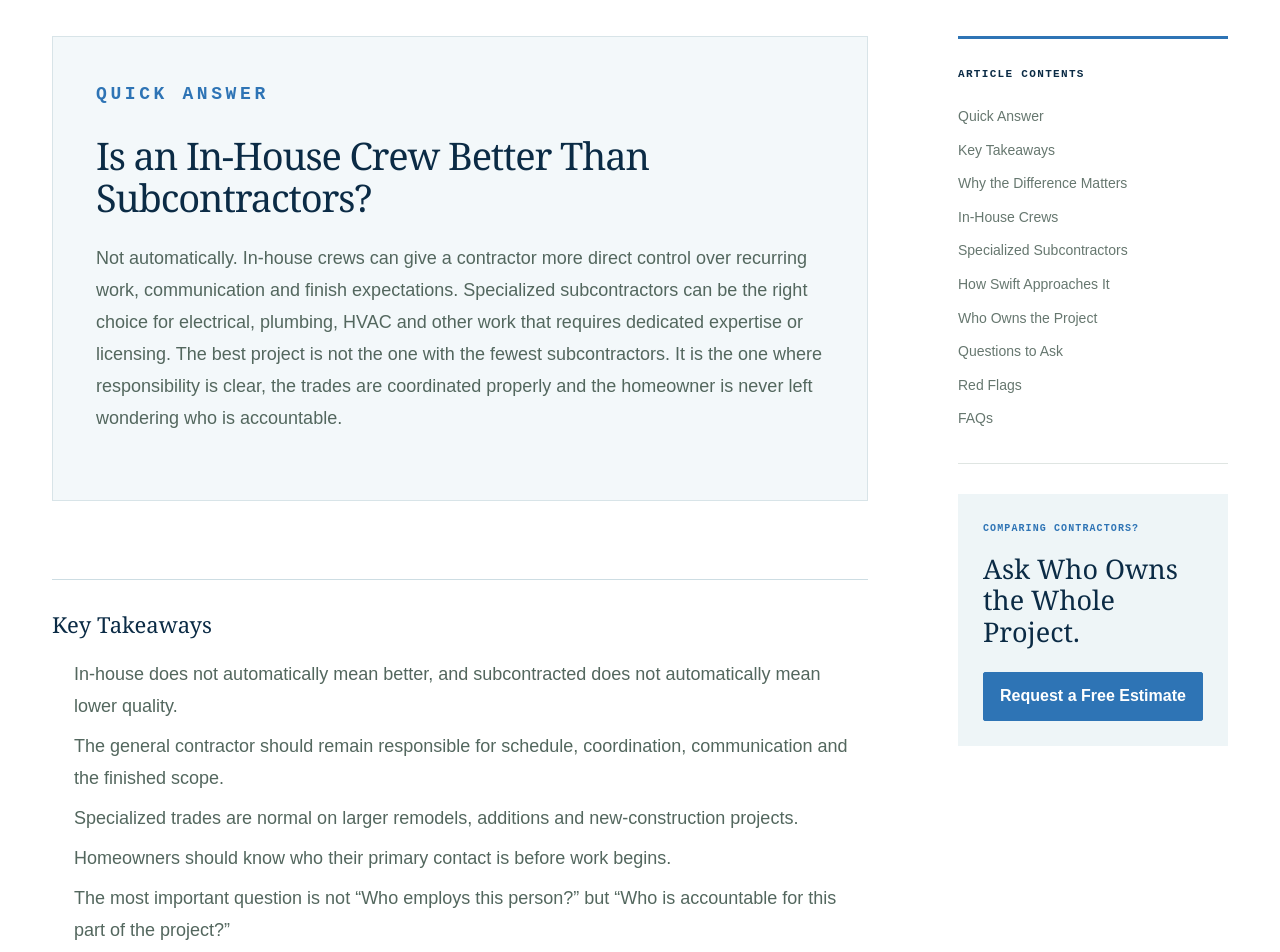
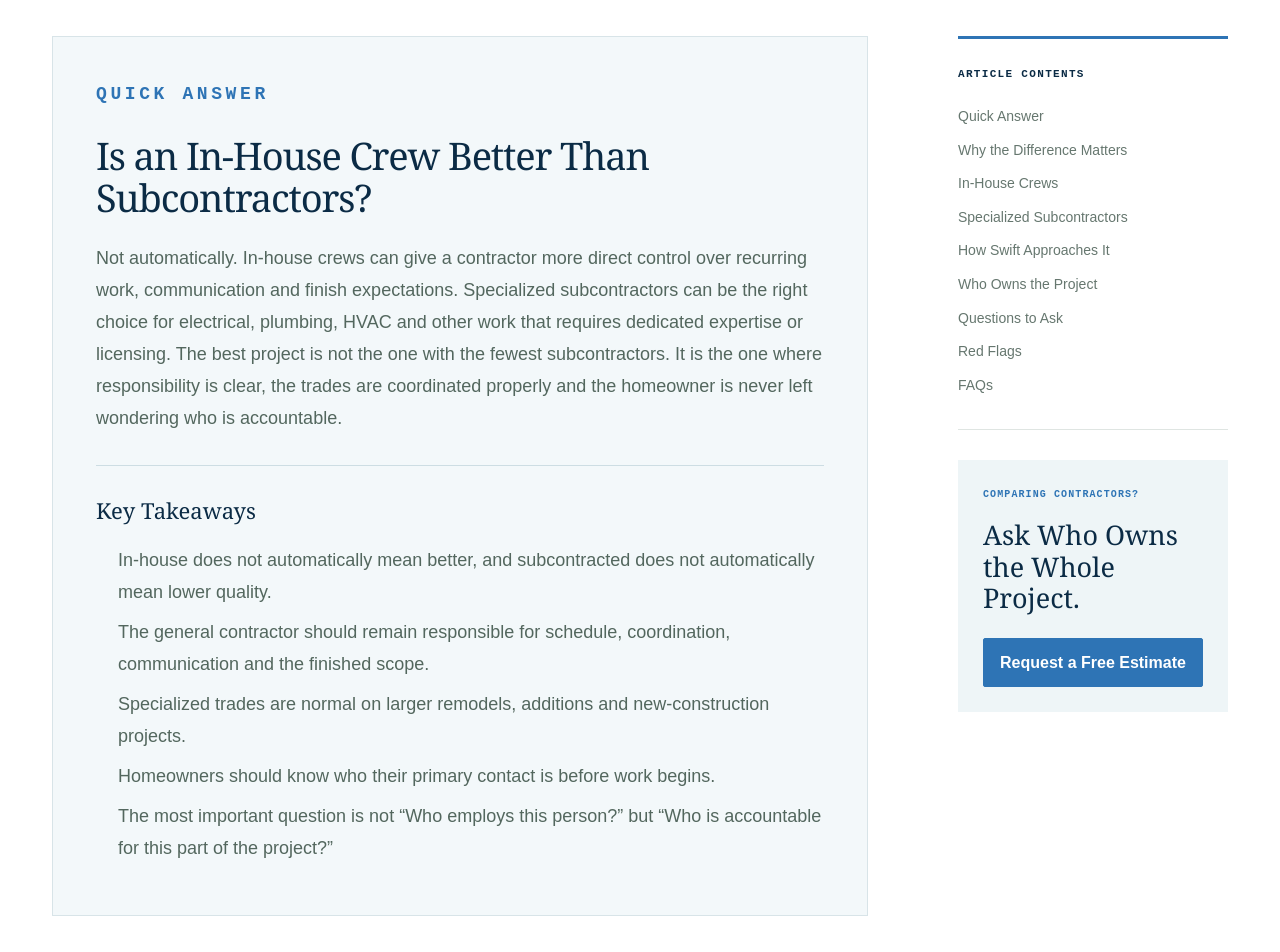
Before and after one commit to stylus1274/swift, a Next.js app: page /blog/in-house-crews-vs-subcontractors-construction-project in a window 1280 px wide. Shown: the part 1400-2352 px from the top of the page. Built offline with nearby package versions, Linux system fonts and the light colour scheme.

Commit message:
Match quick answer and key takeaways layout on crew article

```diff
--- a/app/blog/in-house-crews-vs-subcontractors-construction-project/page.tsx
+++ b/app/blog/in-house-crews-vs-subcontractors-construction-project/page.tsx
@@ -36,7 +36,6 @@ export default function Page(){
         <div className="article-contents">
           <p>Article Contents</p>
           <a href="#quick">Quick Answer</a>
-          <a href="#takeaways">Key Takeaways</a>
           <a href="#difference">Why the Difference Matters</a>
           <a href="#inhouse">In-House Crews</a>
           <a href="#subs">Specialized Subcontractors</a>
@@ -58,9 +57,7 @@ export default function Page(){
           <p className="eyebrow">QUICK ANSWER</p>
           <h2>Is an In-House Crew Better Than Subcontractors?</h2>
           <p>Not automatically. In-house crews can give a contractor more direct control over recurring work, communication and finish expectations. Specialized subcontractors can be the right choice for electrical, plumbing, HVAC and other work that requires dedicated expertise or licensing. The best project is not the one with the fewest subcontractors. It is the one where responsibility is clear, the trades are coordinated properly and the homeowner is never left wondering who is accountable.</p>
-        </section>
-
-        <section className="article-takeaways" id="takeaways">
+          <div className="article-takeaways">
             <strong>Key Takeaways</strong>
             <ul>
               <li>In-house does not automatically mean better, and subcontracted does not automatically mean lower quality.</li>
@@ -69,6 +66,7 @@ export default function Page(){
               <li>Homeowners should know who their primary contact is before work begins.</li>
               <li>The most important question is not “Who employs this person?” but “Who is accountable for this part of the project?”</li>
             </ul>
+          </div>
         </section>
 
         <section id="difference">
```
Lines whose indentation alone changed are shown as unchanged.
